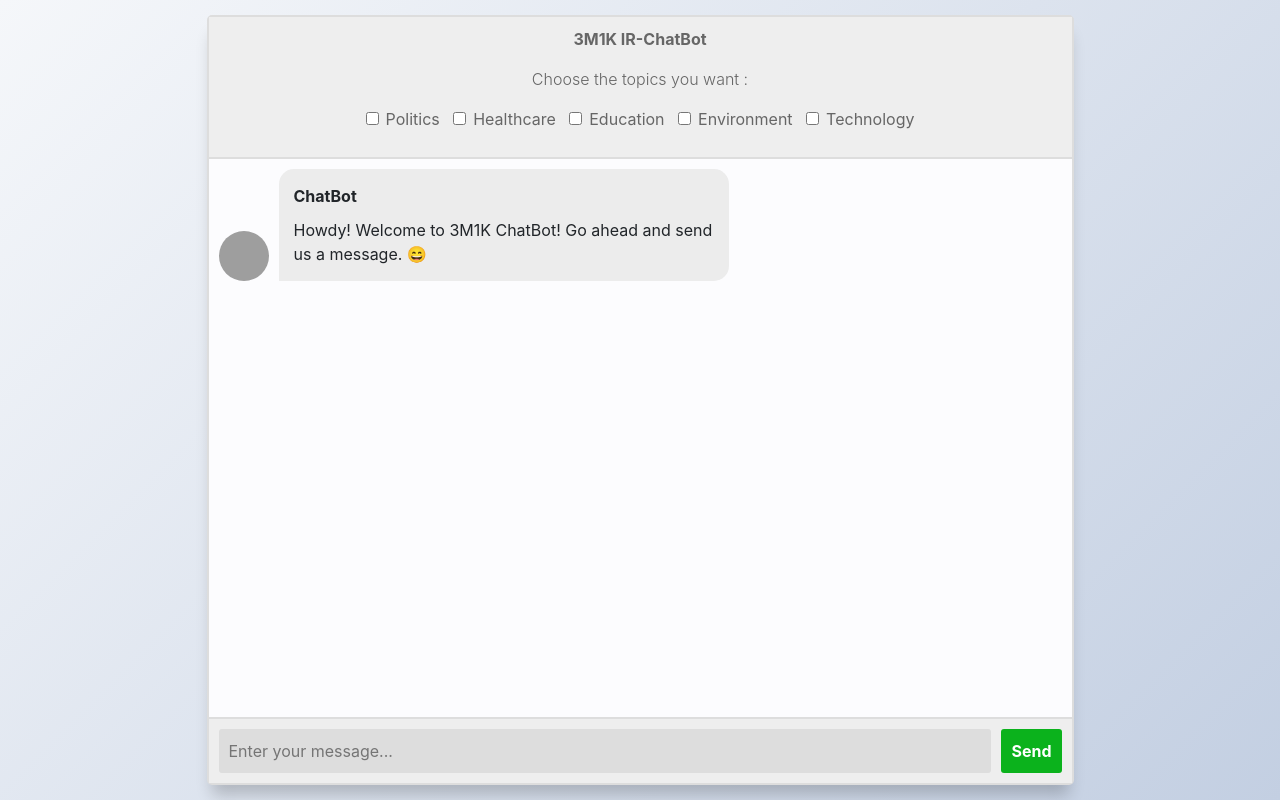
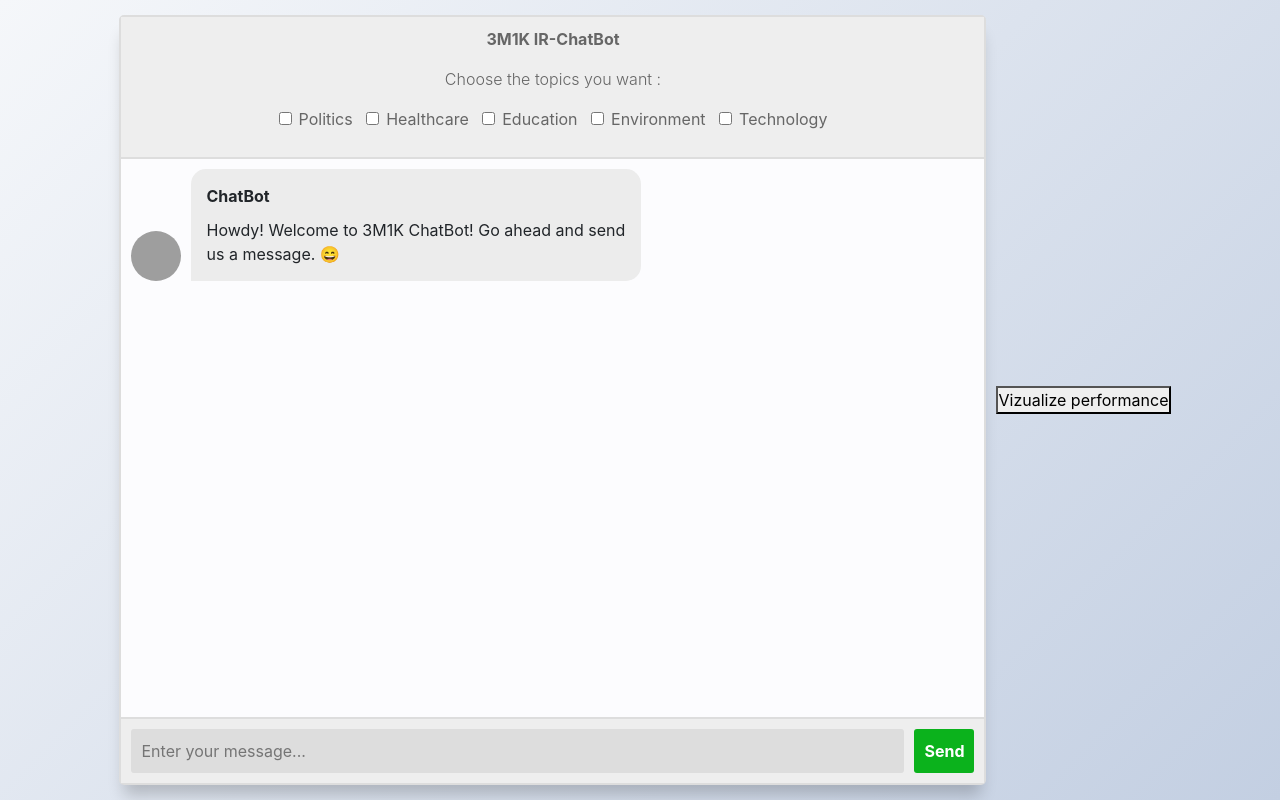
Before and after one commit to PranavBP/Multitopic-IR-ChatBot, a Flask app: page /chatbot in a window 1280 px wide. Run offline with Flask 2, Linux system fonts and the light colour scheme; some libraries are stand-ins or nearby versions; grey boxes are pictures that could not be loaded.

Commit message:
left align

```diff
--- a/static/styles/style.css
+++ b/static/styles/style.css
@@ -39,7 +39,6 @@ body {
   border-radius: 5px;
   background: var(--msger-bg);
   box-shadow: 0 15px 15px -5px rgba(0, 0, 0, 0.2);
-  align: left;
 }
 .topic-option{
   float: right;
--- a/templates/index.html
+++ b/templates/index.html
@@ -73,6 +73,9 @@
       <button type="submit" class="msger-send-btn" id="submitQuery">Send</button>
     </form>
   </section>
+  <div>
+    <button type="submit" class="viz-btn" id="viz">Vizualize performance</button>
+  </div>
   <!-- partial -->
   <script src='https://use.fontawesome.com/releases/v5.0.13/js/all.js'></script>
   <script>
```
